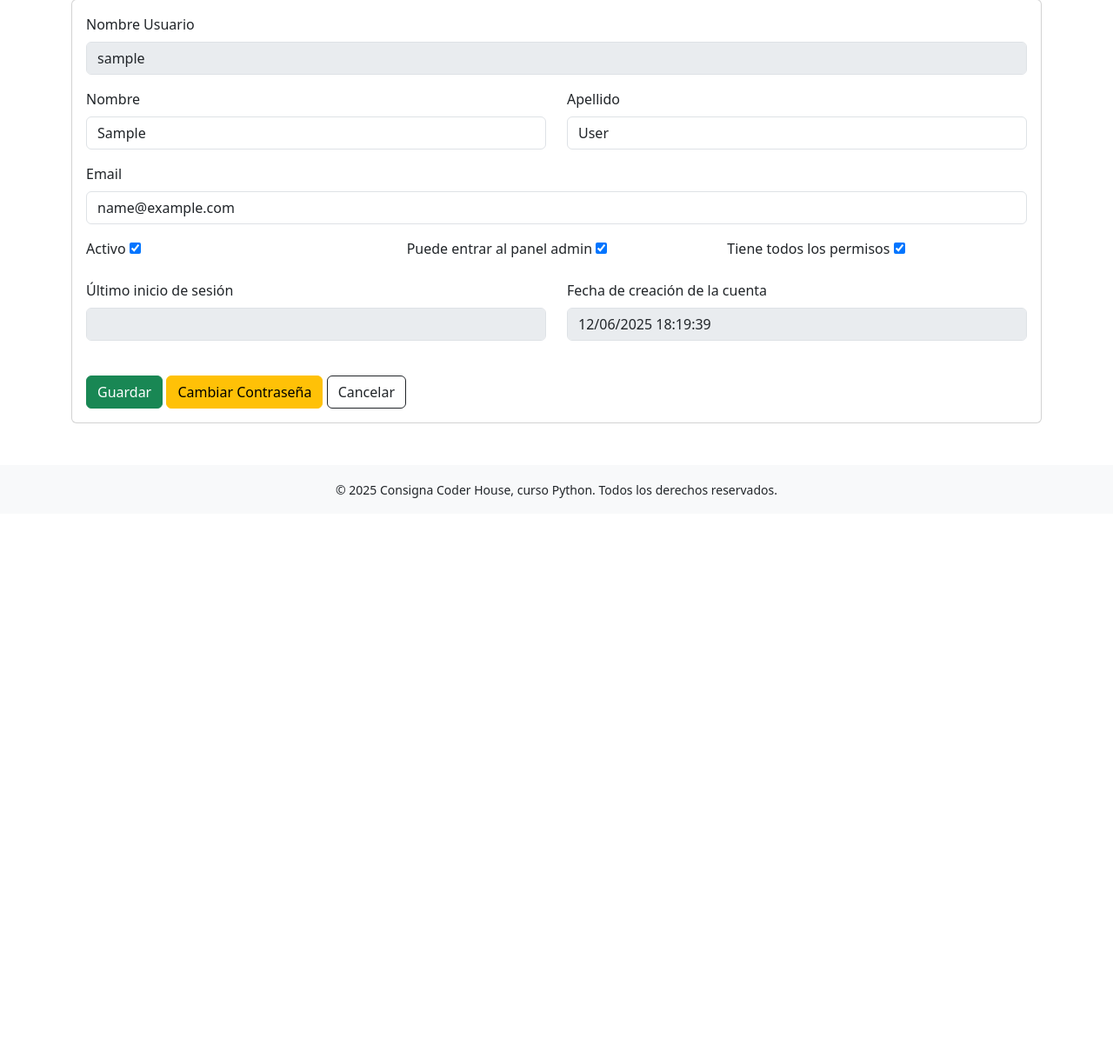
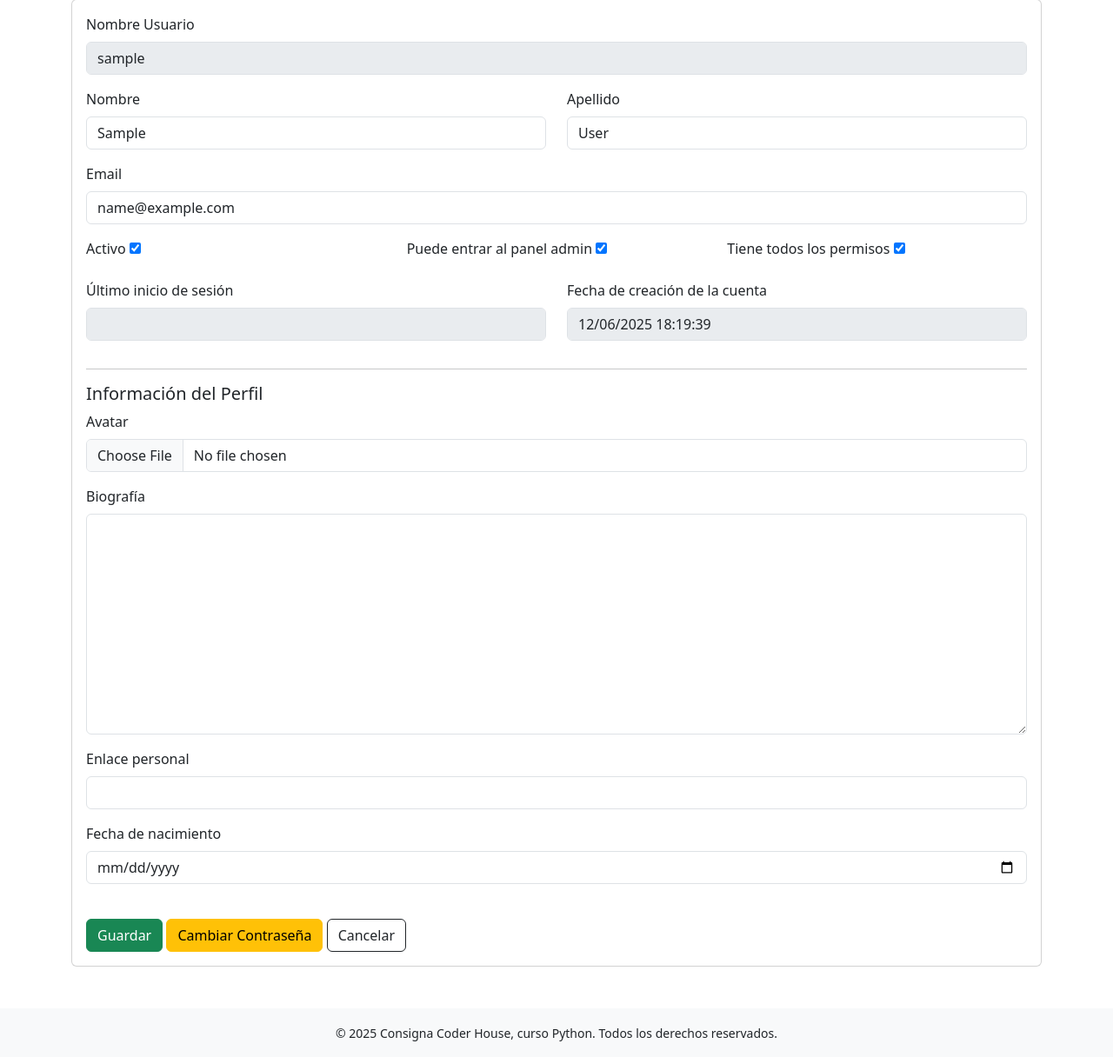
Before and after one commit to JonaGuitar/Proyecto_CoderHouse-JonathanYanez, a Django app: page /editar_perfil in a window 1280 px wide. Shown: the part 167-1383 px from the top of the page at 87% size. Before the commit the page ends 740 px from the top, so only its background shows below. Run offline with Django 5.2, Linux system fonts and the light colour scheme; the visitor is signed in with stand-in values (Sample User, id 1); data comes from the database, SQL or seed files in the repository; some libraries are stand-ins or nearby versions.

Commit message:
se agrega informacion adicional del usuario

```diff
--- a/Entrega_Final/settings.py
+++ b/Entrega_Final/settings.py
@@ -127,3 +127,7 @@ DEFAULT_AUTO_FIELD = 'django.db.models.BigAutoField'
 # LOGIN_URL = 'login'
 # LOGIN_REDIRECT_URL = 'home'  # Cambia 'home' por tu vista principal
 # LOGOUT_REDIRECT_URL = 'login'
+
+
+MEDIA_URL = '/media/'
+MEDIA_ROOT = BASE_DIR / 'media'
--- a/Main/templates/Main/editar_perfil.html
+++ b/Main/templates/Main/editar_perfil.html
@@ -10,9 +10,8 @@
     <div class="card">
         <div class="card-body">
 
-            <form method="post">
+            <form method="post" enctype="multipart/form-data">
                 {% csrf_token %}
-                {% comment %} {{ form.as_p }} {% endcomment %}
 
                  <div class="row">
                     <div class="mb-3">
@@ -83,6 +82,35 @@
                     </div>
                 </div>
 
+
+                <hr>
+
+                <h5>Información del Perfil</h5>
+
+                <div class="mb-3">
+                    <label for="id_avatar" class="form-label">Avatar</label><br>
+                    {{ form_perfil.avatar }}
+                    {% if perfil_usuario.avatar %}
+                        <br><img src="{{ perfil_usuario.avatar.url }}" alt="Avatar" width="100" height="100">
+                    {% endif %}
+                </div>
+
+                <div class="mb-3">
+                    <label for="id_biografia" class="form-label">Biografía</label>
+                    {{ form_perfil.biografia }}
+                </div>
+
+                <div class="mb-3">
+                    <label for="id_link" class="form-label">Enlace personal</label>
+                    {{ form_perfil.link }}
+                </div>
+
+                <div class="mb-3">
+                    <label for="id_fecha_nacimiento" class="form-label">Fecha de nacimiento</label>
+                    {{ form_perfil.fecha_nacimiento }}
+                </div>
+
+
                 </br>
 
                 <button type="submit" class="btn btn-success">Guardar</button>
--- a/Main/urls.py
+++ b/Main/urls.py
@@ -2,6 +2,9 @@ from django.urls import path
 from django.contrib.auth import views as auth_views
 from . import views
 from django.urls import reverse_lazy
+
+from django.conf import settings
+from django.conf.urls.static import static
 
 app_name = "Main"
 
@@ -12,5 +15,7 @@ urlpatterns = [
     path('registrar_usuario/', views.registrar_usuario, name='registrar_usuario'),
     path('password_change/done/', auth_views.PasswordChangeDoneView.as_view(template_name='Main/password_change_done.html'), name='password_change_done'),
     path('password_change/', auth_views.PasswordChangeView.as_view(template_name='Main/password_change.html', success_url=reverse_lazy('Main:password_change_done')), name='password_change'),
+]
 
-]
+if settings.DEBUG:
+    urlpatterns += static(settings.MEDIA_URL, document_root=settings.MEDIA_ROOT)
--- a/Main/views.py
+++ b/Main/views.py
@@ -28,20 +28,6 @@ def login_required_404(view_func):
 
 
 @login_required_404
-# def perfil(request):
-#     form = MiFormularioPerfil(instance=request.user)
-#     return render(request, "Main/perfil.html", {'form': form})
-
-# def perfil(request):
-#     form_user = MiFormularioPerfil(instance=request.user)
-#     form_perfil = PerfilUsuarioForm(instance=request.user.perfilusuario)
-
-#     return render(request, "Main/perfil.html", {
-#         'form': form_user,
-#         'form_perfil': form_perfil
-#     })
-
-
 def perfil(request):
     # Crea el perfil si no existe
     perfil, creado = PerfilUsuario.objects.get_or_create(user=request.user)
@@ -54,19 +40,26 @@ def perfil(request):
 
 
 
-
-
 @login_required_404
 def editar_perfil(request):
+    perfil_usuario, _ = PerfilUsuario.objects.get_or_create(user=request.user)
+
     if request.method == "POST":
-        form = EditUserForm(request.POST, instance=request.user)
-        if form.is_valid():
-            form.save()
+        form_user = EditUserForm(request.POST, instance=request.user)
+        form_perfil = PerfilUsuarioForm(request.POST, request.FILES, instance=perfil_usuario)
+
+        if form_user.is_valid() and form_perfil.is_valid():
+            form_user.save()
+            form_perfil.save()
             return redirect("Main:perfil")
     else:
-        form = EditUserForm(instance=request.user)
+        form_user = EditUserForm(instance=request.user)
+        form_perfil = PerfilUsuarioForm(instance=perfil_usuario)
 
-    return render(request, 'Main/editar_perfil.html', {"form": form})
+    return render(request, 'Main/editar_perfil.html', {
+        "form": form_user,
+        "form_perfil": form_perfil
+    })
 
 
 
```
Also changed, not shown: Main/templates/Main/perfil.html (+18 -6 lines), 1 other file.
